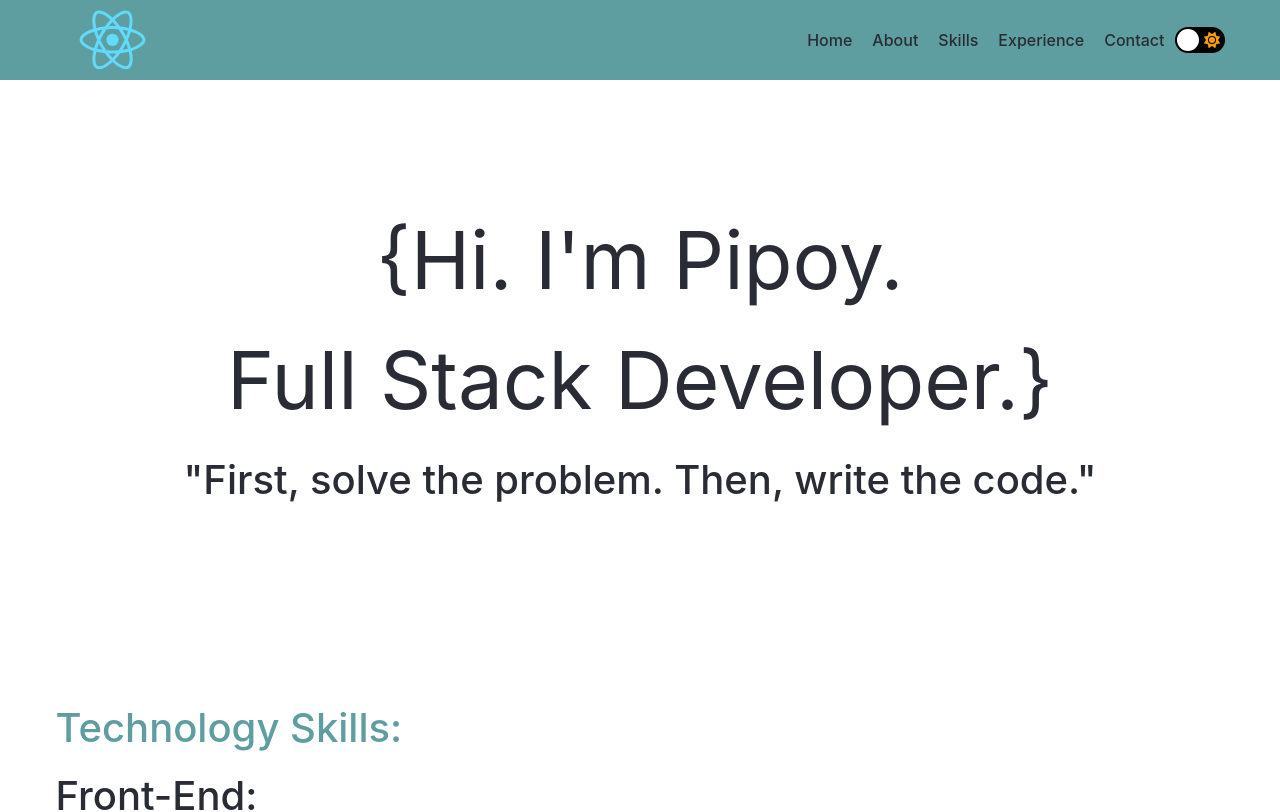
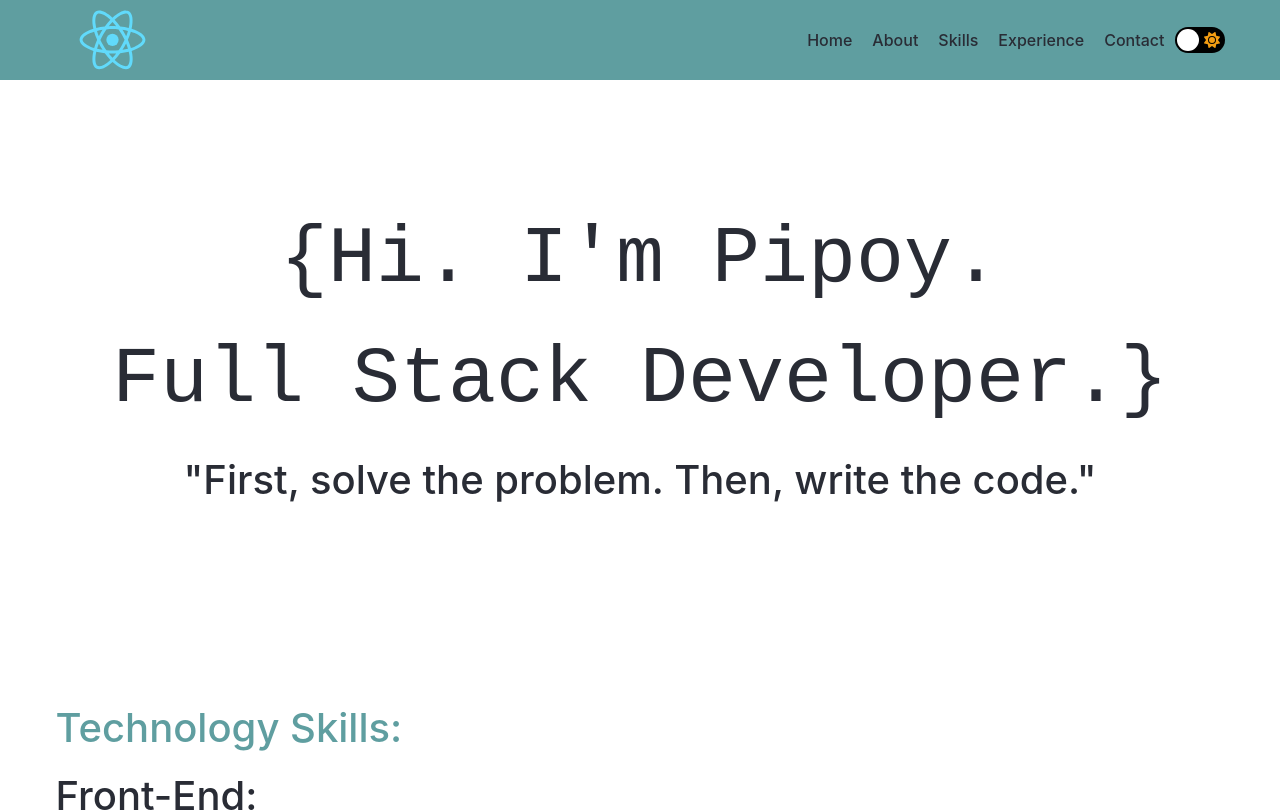
Before and after one commit to sapidpaw756/react-project, a JavaScript app in the folder portfolio/: page / in a window 1280 px wide. Shown: the top 812 px of the page. Built offline with nearby package versions, Linux system fonts and the light colour scheme; the HTML template or start-up script is replaced by a standard one.

Commit message:
change font family

```diff
--- a/portfolio/src/scss/helpers.scss
+++ b/portfolio/src/scss/helpers.scss
@@ -60,3 +60,7 @@ $scroll-margin-top-values: (
 .color-deep-cerulean {
   color: $color-cadetblue !important;
 }
+
+.f-monospace{
+    font-family: monospace !important;
+}
--- a/portfolio/src/template/Home.js
+++ b/portfolio/src/template/Home.js
@@ -3,7 +3,7 @@ const Home = () => {
       <div id="Home" className="page-section s-m-t-200 m-t-100 m-t-lg-200 ">
         <div className="content">
             <div className="col-12 text-center">
-                <p className="fs-40 fs-lg-80">&#123;Hi. I'm Pipoy. <br /> Full Stack Developer.&#125;</p>
+                <p className="fs-40 fs-lg-80 f-monospace">&#123;Hi. I'm Pipoy. <br /> Full Stack Developer.&#125;</p>
                 <h1>"First, solve the problem. Then, write the code."</h1>
             </div>
         </div>
```
